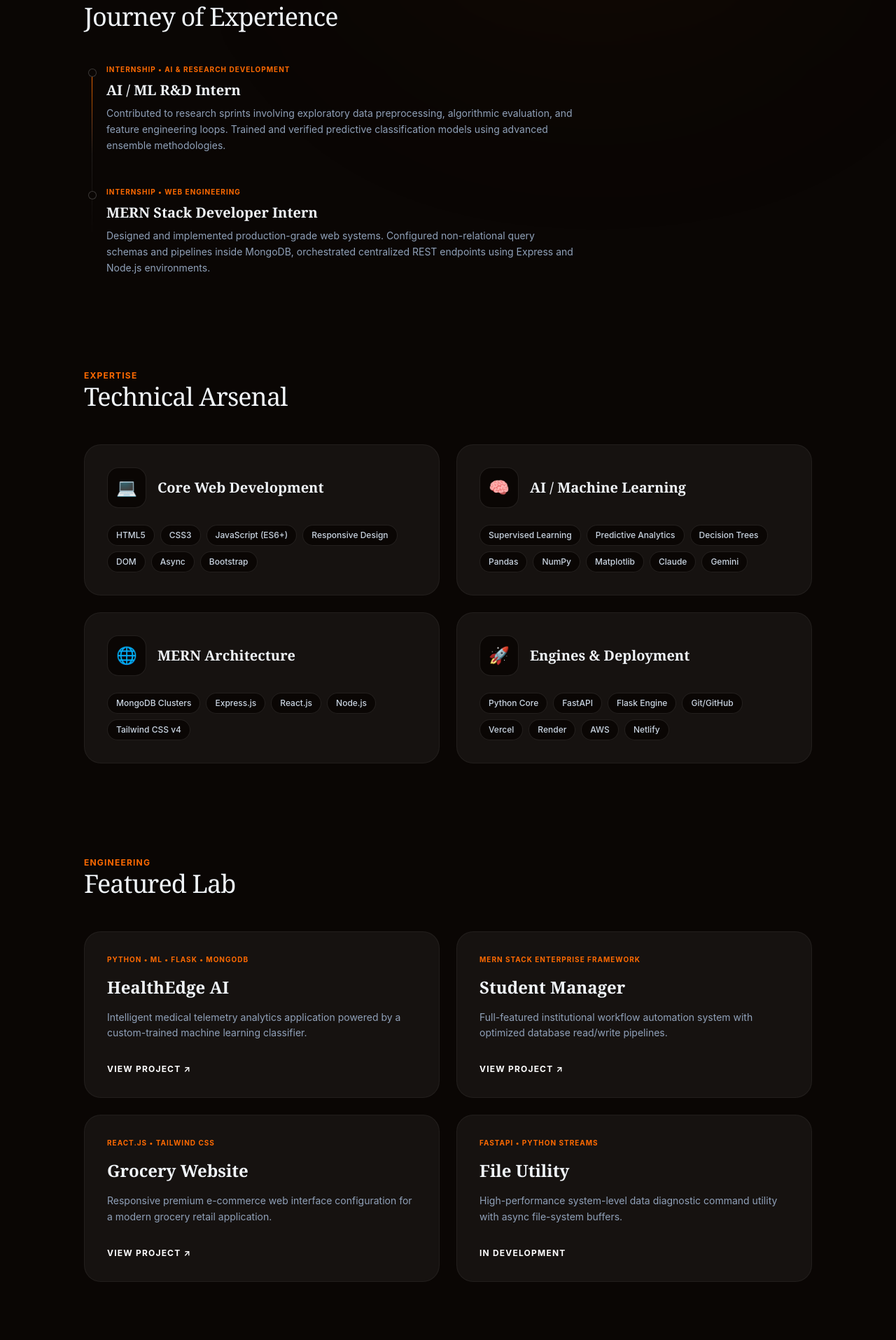
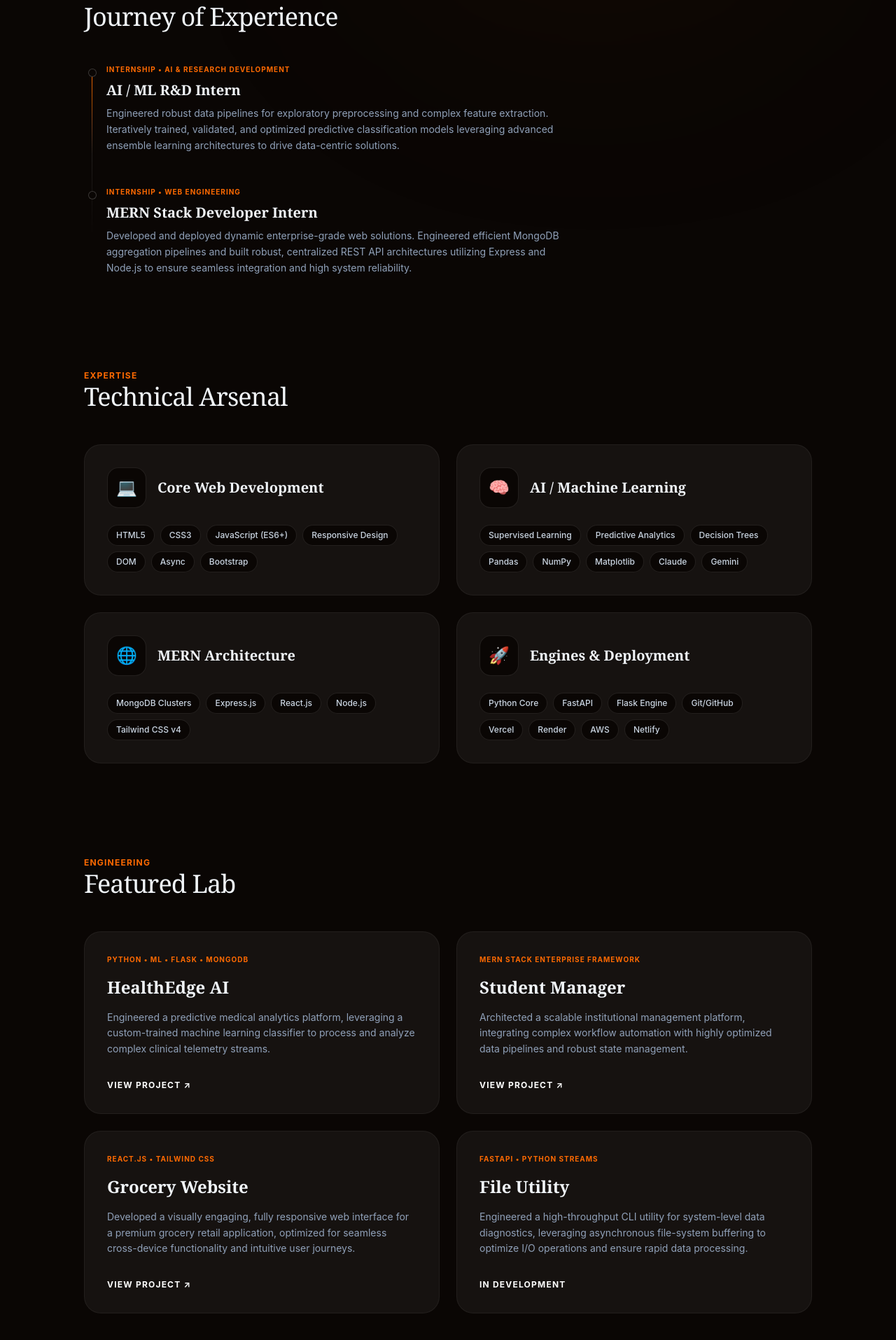
Before and after one commit to Ranjith2567/ranjith-portfolio, a React (Vite) app: page / in a window 1280 px wide. Shown: the part 900-2815 px from the top of the page at 70% size. Built offline with nearby package versions, Linux system fonts and the light colour scheme.

Commit message:
Updated portfolio content and added experience/resume to AI chatbot

```diff
--- a/src/App.jsx
+++ b/src/App.jsx
@@ -154,6 +154,12 @@ function App() {
           break;
         case 'contact':
           botResponse = "Direct data wire link established! The fastest way to reach Ranjith is by executing a standard tracking packet transfer using the manual contact form below. Alternatively, you can connect with him directly on LinkedIn to discuss UI/UX pipelines, full-stack opportunities, or potential collaborations in Chennai and Coimbatore.";
+          break;
+          case 'experience':
+          botResponse = "PROFESSIONAL TIMELINE:\n• AI/ML R&D Intern: Engineered data pipelines and iteratively optimized predictive classification models.\n• MERN Stack Developer Intern: Architected scalable web applications, designed MongoDB schemas, and built secure RESTful APIs.";
+          break;
+          case 'resume':
+          botResponse = "CREDENTIALS & CV:\nYou can explore my complete education and professional history in the Curriculum Vitae section above. Feel free to print the document directly or use the 'Download CV (PDF)' option to receive a copy securely in your inbox!";
           break;
         default:
           botResponse = "Oops! I didn't quite catch that. Please select one of the valid options above to explore my portfolio.";
@@ -398,7 +404,9 @@ function App() {
               </div>
               <div className="text-[10px] font-bold tracking-widest text-orange-500 uppercase">Internship • AI & Research Development</div>
               <h4 className="text-xl font-bold font-serif">AI / ML R&D Intern</h4>
-              <p className={`text-sm leading-relaxed max-w-2xl ${isDarkMode ? 'text-slate-400' : 'text-slate-600'}`}>Contributed to research sprints involving exploratory data preprocessing, algorithmic evaluation, and feature engineering loops. Trained and verified predictive classification models using advanced ensemble methodologies.</p>
+              <p className={`text-sm leading-relaxed max-w-2xl ${isDarkMode ? 'text-slate-400' : 'text-slate-600'}`}>
+                Engineered robust data pipelines for exploratory preprocessing and complex feature extraction. Iteratively trained, validated, and optimized predictive classification models leveraging advanced ensemble learning architectures to drive data-centric solutions.
+              </p>
             </motion.div>
 
             <motion.div variants={itemVariants} className="relative space-y-2 group">
@@ -407,7 +415,7 @@ function App() {
               </div>
               <div className="text-[10px] font-bold tracking-widest text-orange-500 uppercase">Internship • Web Engineering</div>
               <h4 className="text-xl font-bold font-serif">MERN Stack Developer Intern</h4>
-              <p className={`text-sm leading-relaxed max-w-2xl ${isDarkMode ? 'text-slate-400' : 'text-slate-600'}`}>Designed and implemented production-grade web systems. Configured non-relational query schemas and pipelines inside MongoDB, orchestrated centralized REST endpoints using Express and Node.js environments.</p>
+              <p className={`text-sm leading-relaxed max-w-2xl ${isDarkMode ? 'text-slate-400' : 'text-slate-600'}`}>Developed and deployed dynamic enterprise-grade web solutions. Engineered efficient MongoDB aggregation pipelines and built robust, centralized REST API architectures utilizing Express and Node.js to ensure seamless integration and high system reliability.</p>
             </motion.div>
           </div>
         </motion.section>
@@ -448,10 +456,10 @@ function App() {
           </div>
           <div className="grid grid-cols-1 md:grid-cols-2 gap-6">
             {[
-              { name: "HealthEdge AI", meta: "Python • ML • Flask • MongoDB", info: "Intelligent medical telemetry analytics application powered by a custom-trained machine learning classifier.", liveUrl: "https://healthedge-l5gz.onrender.com/" },
-              { name: "Student Manager", meta: "MERN Stack Enterprise Framework", info: "Full-featured institutional workflow automation system with optimized database read/write pipelines.", liveUrl: "https://smart-campus-manager.vercel.app/" },
-              { name: "Grocery Website", meta: "React.js • Tailwind CSS", info: "Responsive premium e-commerce web interface configuration for a modern grocery retail application.", liveUrl: "http://grocery.techscope.sbs" },
-              { name: "File Utility", meta: "FastAPI • Python Streams", info: "High-performance system-level data diagnostic command utility with async file-system buffers.", liveUrl: "#" }
+              { name: "HealthEdge AI", meta: "Python • ML • Flask • MongoDB", info: "Engineered a predictive medical analytics platform, leveraging a custom-trained machine learning classifier to process and analyze complex clinical telemetry streams.", liveUrl: "https://healthedge-l5gz.onrender.com" },
+              { name: "Student Manager", meta: "MERN Stack Enterprise Framework", info: "Architected a scalable institutional management platform, integrating complex workflow automation with highly optimized data pipelines and robust state management.", liveUrl: "https://smart-campus-manager.vercel.app/" },
+              { name: "Grocery Website", meta: "React.js • Tailwind CSS", info: "Developed a visually engaging, fully responsive web interface for a premium grocery retail application, optimized for seamless cross-device functionality and intuitive user journeys.", liveUrl: "http://grocery.techscope.sbs" },
+              { name: "File Utility", meta: "FastAPI • Python Streams", info: "Engineered a high-throughput CLI utility for system-level data diagnostics, leveraging asynchronous file-system buffering to optimize I/O operations and ensure rapid data processing.", liveUrl: "#" }
             ].map((proj, i) => (
               <motion.div key={i} variants={itemVariants} className={`p-8 rounded-3xl flex flex-col justify-between group transition-all duration-300 border ${isDarkMode ? 'bg-white/5 border-white/5 hover:bg-white/10' : 'bg-white border-slate-200 shadow-sm hover:shadow-md'}`}>
                 <div className="space-y-4">
@@ -545,8 +553,8 @@ function App() {
                   {messages.map((msg, idx) => (
                     <div key={idx} className={`flex ${msg.sender === 'user' ? 'justify-end' : 'justify-start'}`}>
                       <div className={`p-3.5 rounded-2xl max-w-[85%] text-xs leading-relaxed whitespace-pre-line ${msg.sender === 'user'
-                          ? 'bg-gradient-to-r from-orange-600 to-orange-400 text-white rounded-br-sm'
-                          : isDarkMode ? 'bg-white/10 text-slate-200 rounded-bl-sm' : 'bg-slate-100 text-slate-800 rounded-bl-sm'
+                        ? 'bg-gradient-to-r from-orange-600 to-orange-400 text-white rounded-br-sm'
+                        : isDarkMode ? 'bg-white/10 text-slate-200 rounded-bl-sm' : 'bg-slate-100 text-slate-800 rounded-bl-sm'
                         }`}>
                         {msg.text}
                       </div>
@@ -561,7 +569,7 @@ function App() {
                 </div>
 
                 <div className={`p-4 border-t grid grid-cols-2 gap-2 ${isDarkMode ? 'border-white/10 bg-white/5' : 'bg-slate-50 border-slate-200'}`}>
-                  {['about', 'stack', 'projects', 'contact'].map((key, i) => (
+                 {['about', 'experience', 'stack', 'projects', 'resume', 'contact'].map((key, i) => (
                     <button
                       key={key}
                       onClick={() => processChatQuery(key.toUpperCase(), key)}
```
